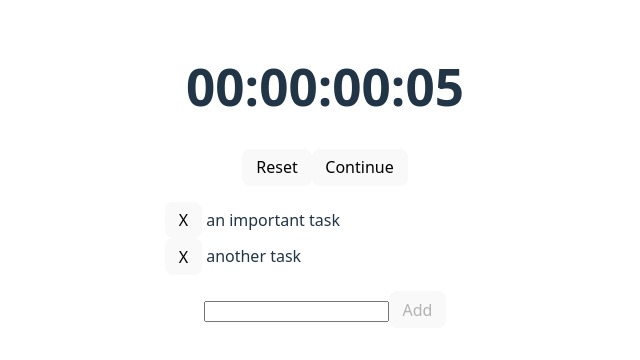
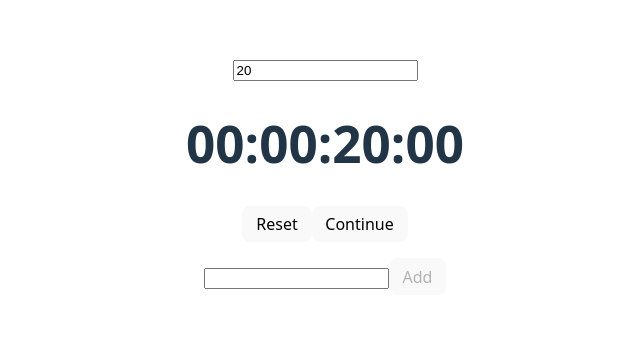
Before and after one commit to fletchgraham/doro, a React (Vite) app: page / in a window 1280 px wide. Shown: the part 224-584 px from the top of the page, without its empty margins (315-955 px from the left). Built offline with nearby package versions, Linux system fonts and the light colour scheme.

Commit message:
user can set timer ammount

```diff
--- a/src/App.tsx
+++ b/src/App.tsx
@@ -6,10 +6,11 @@ import Countdown from "react-countdown";
 
 import useTasks from "./hooks/useTasks";
 
-const makeDate = () => Date.now() + 1 * 5 * 1000;
+const makeDate = (mins: number) => Date.now() + mins * 60 * 1000;
 
 function App() {
-  const [date, setDate] = useState(makeDate());
+  const [mins, setMins] = useState(20);
+  const [date, setDate] = useState(makeDate(mins));
   const { tasks, curTask, addTask, removeTask, nextTask } = useTasks();
   const [newTask, setNewTask] = useState("");
 
@@ -18,7 +19,7 @@ function App() {
 
   const handleReset = () => {
     audioRef.current.pause();
-    setDate(makeDate());
+    setDate(makeDate(mins));
     countdownRef.current?.getApi().pause();
   };
 
@@ -30,7 +31,7 @@ function App() {
   const handleContinue = () => {
     audioRef.current.pause();
     nextTask();
-    setDate(makeDate());
+    setDate(makeDate(mins));
     if (!countdownRef.current) return;
     countdownRef.current.getApi().start();
     console.log("continue!");
@@ -43,6 +44,10 @@ function App() {
 
   return (
     <main style={{ width: "25em" }}>
+      <input
+        value={mins}
+        onChange={(e) => setMins(Number(e.target.value) | 0)}
+      />
       <h1>
         <Countdown
           ref={countdownRef}
--- a/src/hooks/useTasks.tsx
+++ b/src/hooks/useTasks.tsx
@@ -1,12 +1,14 @@
 import { useState } from "react";
 
 const useTasks = () => {
-  const [tasks, setTasks] = useState(["an important task", "another task"]);
+  const [tasks, setTasks] = useState<string[]>([]);
   const [curTask, setCurTask] = useState<string | null>(null);
 
   const addTask = (text: string) => setTasks([...tasks, text]);
+
   const removeTask = (text: string) =>
     setTasks(tasks.filter((item) => item !== text));
+
   const nextTask = () => {
     setCurTask(tasks[0]);
 
```
